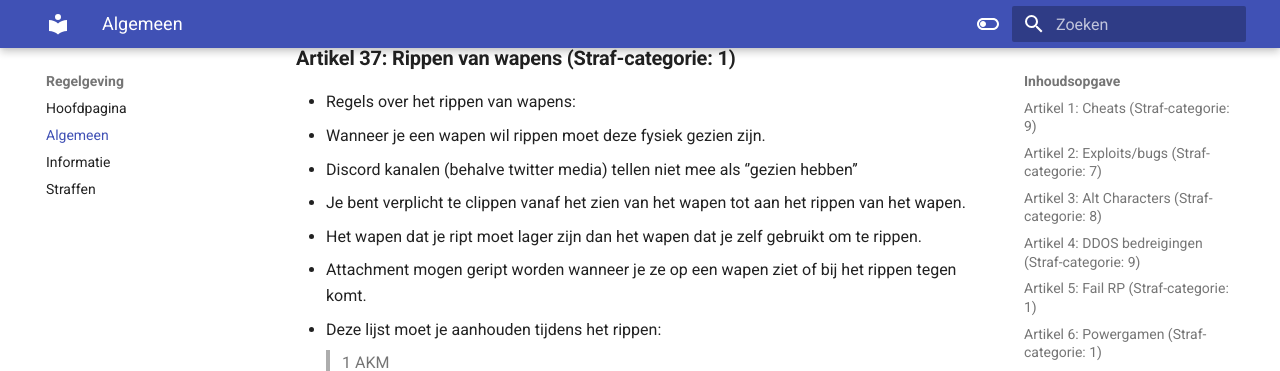
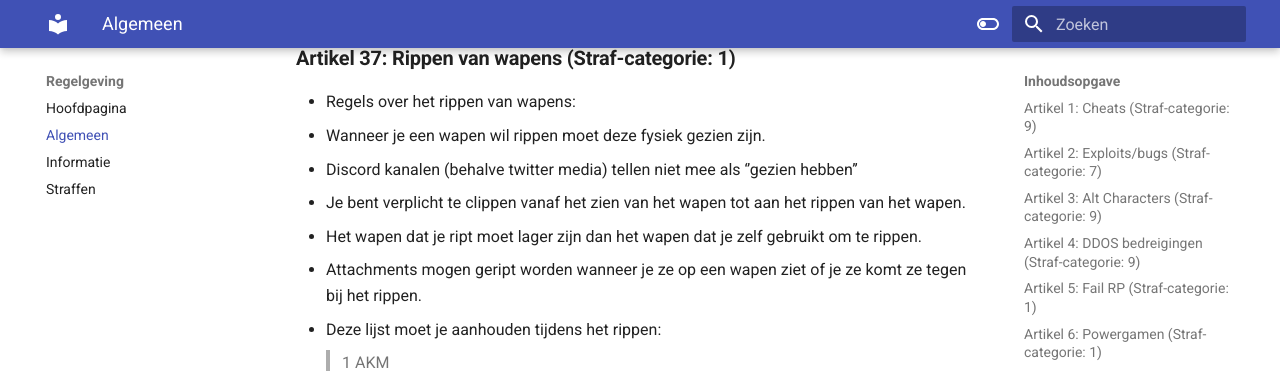
Before and after one commit to ZuiderVeenRP/apv, an MkDocs documentation site: the page built from docs/algemeen.md, in a window 1280 px wide and 900 px high, scrolled down 9538 px. Shown: the top 371 px of the window. Built offline with MkDocs 1.6.1 and Material for MkDocs 9.7.7, drawn with Linux system fonts in a browser that asks for light colours; comment, search, counter and statistics services are not loaded; some of the changed text lies outside the part shown.

Commit message:
Update algemeen.md

```diff
--- a/docs/algemeen.md
+++ b/docs/algemeen.md
@@ -17,7 +17,7 @@
     ➥ Leden van het staff team staan in hun recht om een account wipe goed te keuren, afhankelijk van de bug die gebruikt is.</br>
 </br>
 
-### **Artikel 3: Alt Characters**				 **(Straf-categorie: 8)**
+### **Artikel 3: Alt Characters**				 **(Straf-categorie: 9)**
    - Onder een alt character wordt verstaan, dat een 2e of 3e account aangemaakt wordt door een speler, die eerder een ander account heeft gehad in de stad.</br>
    - Het is verboden om starters geld over te maken naar je eigen account of dat van een ander met als doel niet verder te spelen voor minimaal 3 maanden of langer.</br>
 </br>
@@ -248,7 +248,7 @@
 - Discord kanalen (behalve twitter media) tellen niet mee als ‘’gezien hebben’’
 - Je bent verplicht te clippen vanaf het zien van het wapen tot aan het rippen van het wapen.
 - Het wapen dat je ript moet lager zijn dan het wapen dat je zelf gebruikt om te rippen.
-- Attachment mogen geript worden wanneer je ze op een wapen ziet of bij het rippen tegen komt.
+- Attachments mogen geript worden wanneer je ze op een wapen ziet of je ze komt ze tegen bij het rippen.
 - Deze lijst moet je aanhouden tijdens het rippen:
 > 1 AKM </br>
 > 2 Assault Rifle </br>
```
